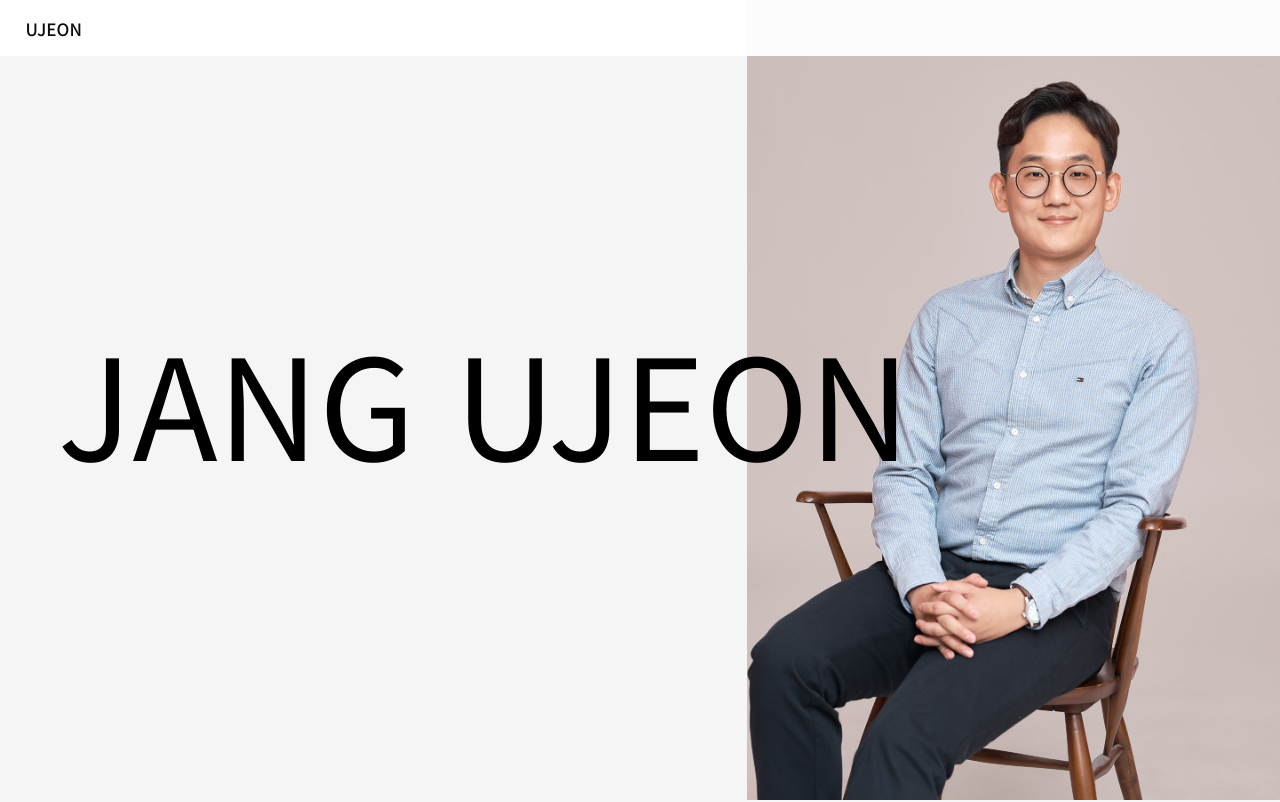
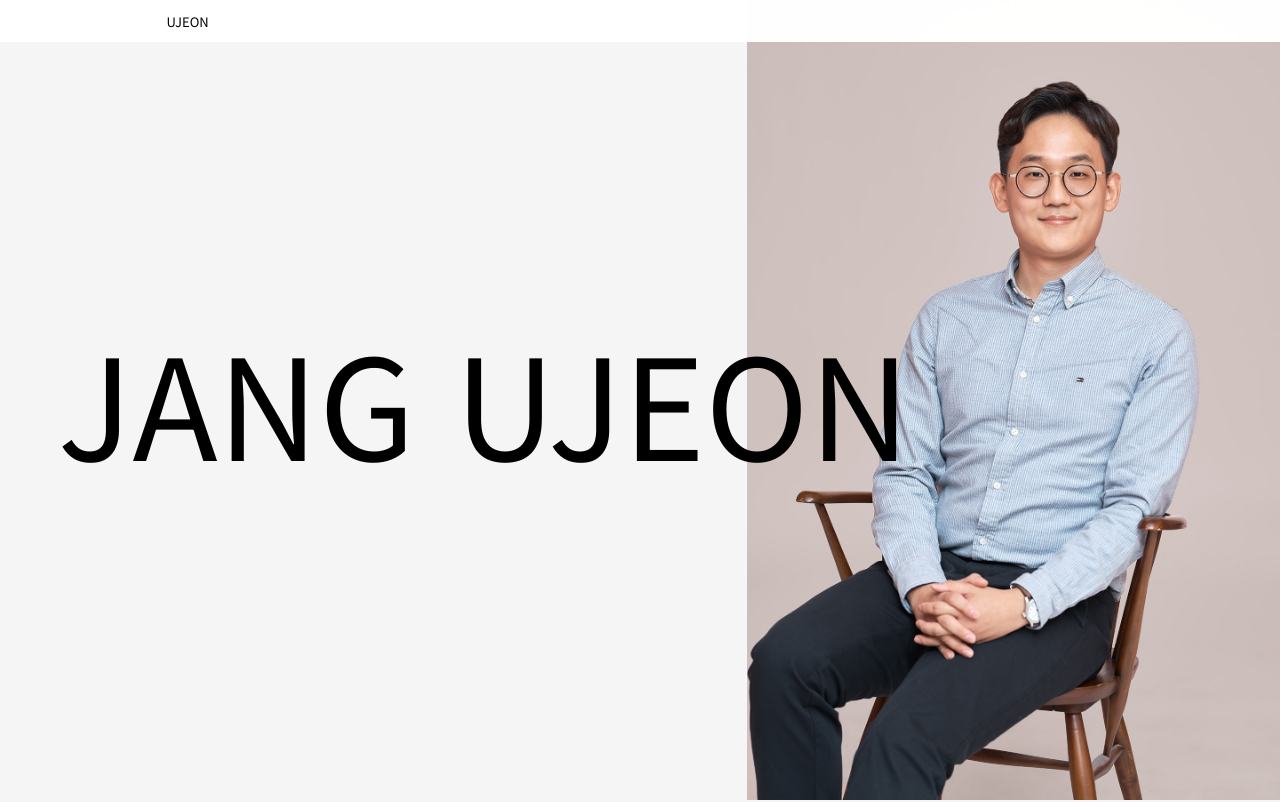
Before and after one commit to ujeon/portfolio, a React (Create React App) app: page /about-me in a window 1280 px wide. Shown: the top 802 px of the page. Built offline with nearby package versions, Linux system fonts and the light colour scheme.

Commit message:
:bug: Try to fix navigation refresh error

```diff
--- a/src/components/NavBar.tsx
+++ b/src/components/NavBar.tsx
@@ -14,6 +14,7 @@ type NavBarProps = {
 };
 
 const NavBar: React.FC<NavBarProps> = (props: NavBarProps) => {
+  console.log(props);
   const buttons = props.pathname !== "/about-me" && props.pathname === "/" && (
     <ButtonContainer>
       <TextButton to="about-me">
@@ -23,12 +24,15 @@ const NavBar: React.FC<NavBarProps> = (props: NavBarProps) => {
     </ButtonContainer>
   );
 
-  const backward = props.pathname !== "/" && props.pathname !== "/about-me" && (
-    <BackButton
-      className="icon ion-ios-arrow-round-back"
-      onClick={props.back}
-    />
-  );
+  const backward = props.pathname !== "/about-me" &&
+    props.pathname !== "/about-me/" &&
+    props.pathname !== "/" && (
+      <BackButton
+        className="icon ion-ios-arrow-round-back"
+        onClick={props.back}
+      />
+    );
+
   return (
     <Navigation>
       {backward}
--- a/src/styledComponents/base/_animation.ts
+++ b/src/styledComponents/base/_animation.ts
@@ -39,15 +39,15 @@ export const moveCharInBottomSmall = keyframes`
   }
 `;
 
-export const LeftToRight = keyframes`
+export const ShowUnderline = keyframes`
   0% {
     opacity: 0;
-    border: 1px solid ${Color.color_secondary};
+    border: 0.3px solid ${Color.color_secondary};
   }
 
 
   100% {
     opacity: 1;
-    border: 1px solid ${Color.color_secondary};
+    border: 0.3px solid ${Color.color_secondary};
   }
 `;
--- a/src/styledComponents/components/_navigation.ts
+++ b/src/styledComponents/components/_navigation.ts
@@ -6,35 +6,28 @@ import { device } from "../../data/display";
 import * as Color from "../base/_colors";
 import * as Font from "../base/_fonts";
 
-import { LeftToRight } from "../base/_animation";
+import { ShowUnderline } from "../base/_animation";
 
 export const Navigation = styled.nav`
   width: 100%;
-  height: 7vh;
+  height: 5.3vh;
   background-color: #fff;
-  opacity: 0.95;
+  opacity: 0.99;
 
   position: fixed;
   display: flex;
   justify-content: space-between;
   align-items: center;
-
   z-index: 10;
-
-  padding: 0% 2%;
+  padding: 0% 13%;
 
   @media only screen and ${device.desktop} {
-    height: 6vh;
-  }
-
-  @media only screen and ${device.tabletLandscape} {
-    height: 8vh;
-    padding: 0% 5%;
+    height: 4.3vh;
   }
 `;
 
 export const BackButton = styled.i`
-  font-size: 3.5rem;
+  font-size: 2.7rem;
   color: ${Color.color_black};
   cursor: pointer;
 `;
@@ -55,9 +48,9 @@ export const TextButton = styled(Link)`
   flex-direction: column;
   box-sizing: border-box;
   color: ${Color.color_black};
-  font-size: 1.7rem;
+  font-size: 1.3rem;
   font-family: ${Font.font_primary};
-  font-weight: 500;
+  font-weight: 300;
   text-decoration: none;
   position: relative;
 
@@ -67,7 +60,7 @@ export const TextButton = styled(Link)`
 
   &:hover {
     ${TextUnderLine} {
-      animation: 0.7s ${LeftToRight} forwards;
+      animation: 0.7s ${ShowUnderline} forwards;
     }
   }
 
```
